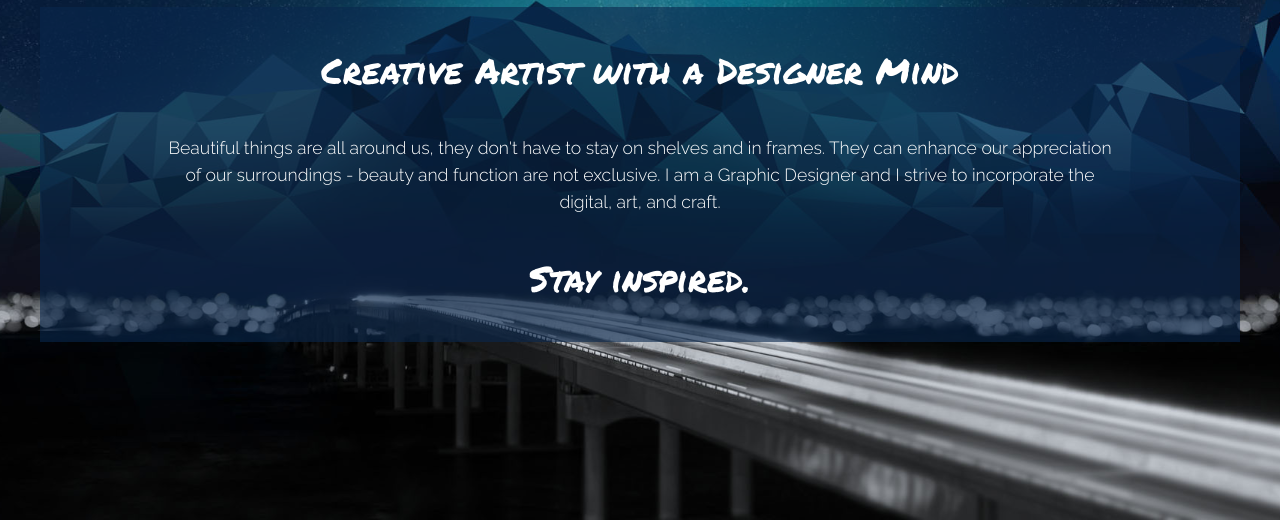
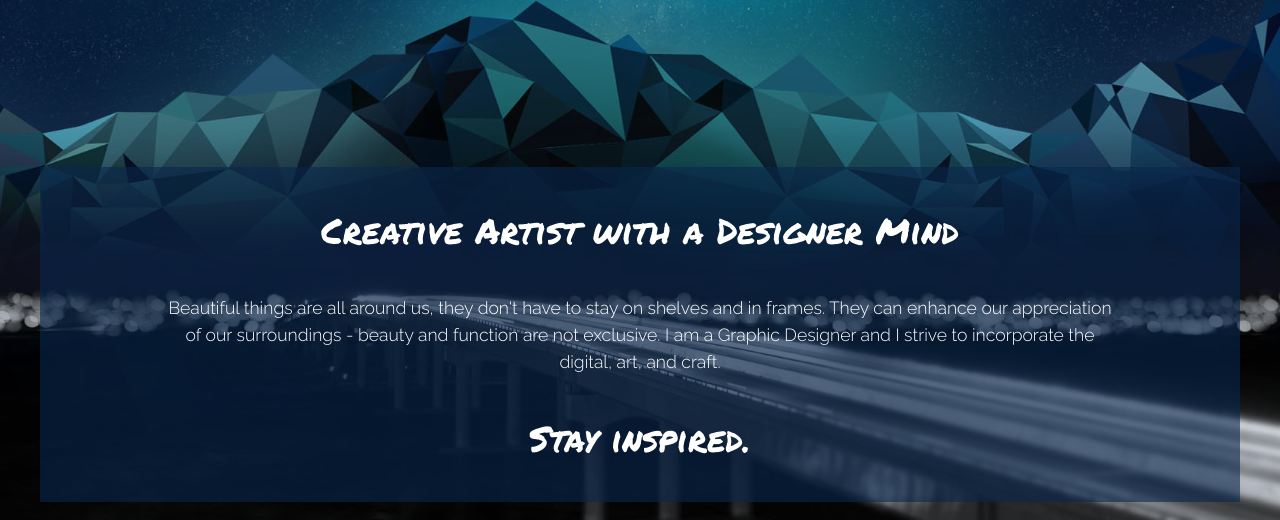
Before and after one commit to Maelarky/Maelarky.github.io, a plain HTML site: page index.html in a window 1280 px wide. Shown: the part 278-798 px from the top of the page. Drawn offline with nearby package versions, Linux system fonts and the light colour scheme.

Commit message:
Added empty row

```diff
--- a/index.html
+++ b/index.html
@@ -93,6 +93,8 @@
     <div id="hero" class="static-header light clearfix">
         <div class="text-heading row">
             <h1 class="animated hiding" data-animation="bounceInDown" data-delay="0"><img src="assets/img/Logo-07.png" alt="logo" /><br/></h1>
+        </div>
+        <div class="row" style="height:10em">
         </div>
         <div class="row">
             <div class="container">
```
